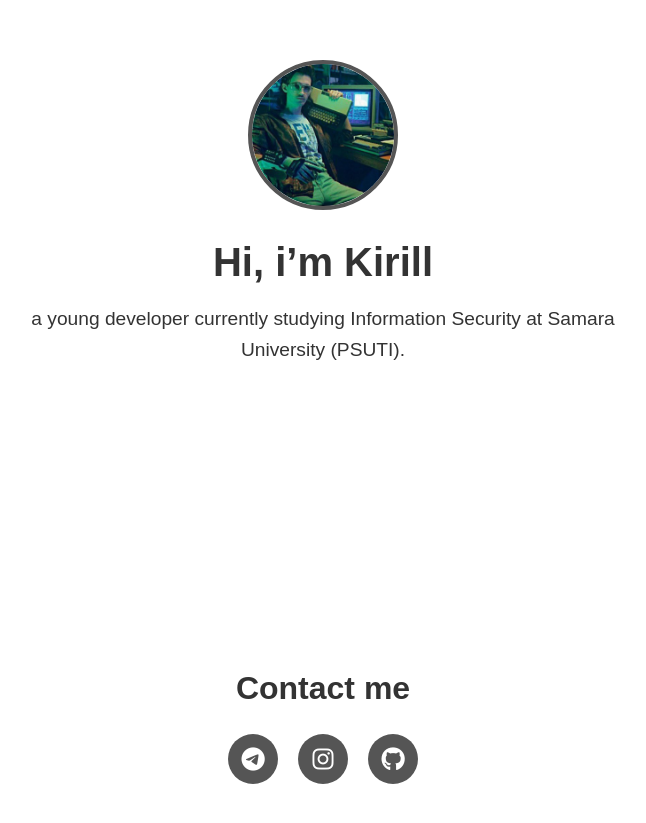
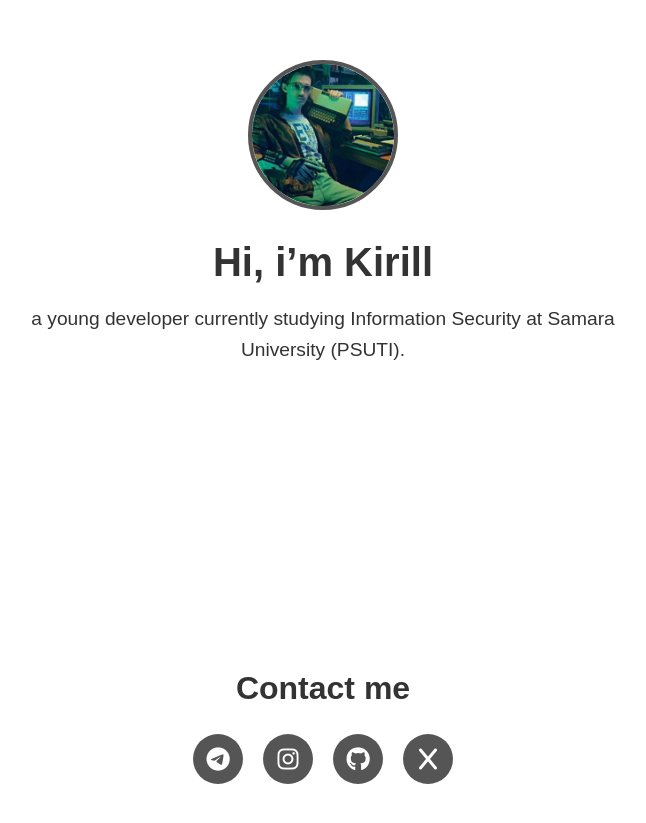
Before and after one commit to Lirikj/about-myself, a plain HTML site: page index.html in a window 1280 px wide. Shown: the part 187-1010 px from the top of the page, without its empty margins (317-963 px from the left). Drawn offline with Linux system fonts and the light colour scheme.

Commit message:
Update index.html

```diff
--- a/index.html
+++ b/index.html
@@ -115,6 +115,7 @@
             <a href="https://t.me/abamma" target="_blank" aria-label="Telegram"><i class="fab fa-telegram"></i></a>
             <a href="https://www.instagram.com/abrammovich_/" target="_blank" aria-label="Instagram"><i class="fab fa-instagram"></i></a>
             <a href="https://github.com/Lirikj" target="_blank" aria-label="github"><i class="fab fa-github"></i></a>
+            <a href="https://x.com/DurnovP" target="_blank" aria-label="X"><i class="fab fa-x"></i></a>
         </div>
     </section>
 </body>
```
